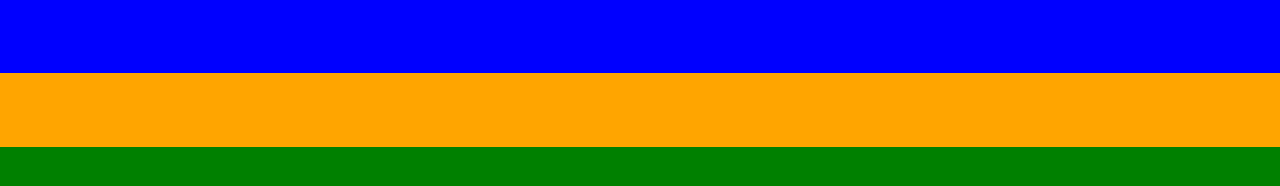
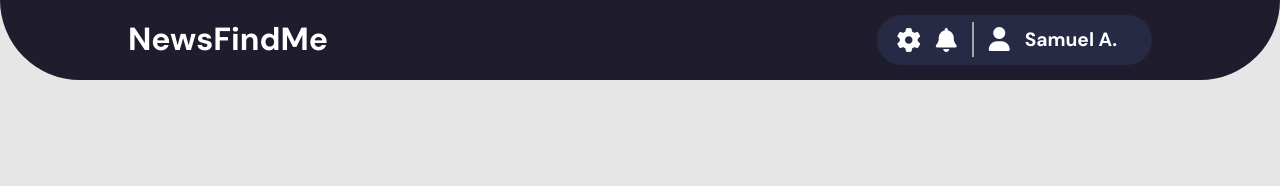
Before and after one commit to rogertraining/NewsFindMe, a plain HTML site: page src/interfaces/dashboard/dashboard.html in a window 1280 px wide. Drawn offline with Linux system fonts and the light colour scheme.

Commit message:
dashboard navbar styling conclude

```diff
--- a/src/interfaces/dashboard/dashboard.css
+++ b/src/interfaces/dashboard/dashboard.css
@@ -1,21 +1,76 @@
+/* Settings */
+@import url('https://fonts.googleapis.com/css2?family=DM+Sans:wght@400;500;700&display=swap');
+
+:root{
+    --color-main:           #1F1C2E;
+    --color-main-21:        #272A45;
+    --color-secondary:      #A4A4A4;
+    --color-secondary-29:   #4A4A4A;
+    --color-background:     #E6E6E6;
+
+    --font-color: #FFFFFF;
+    --font-family: 'DM Sans', sans-serif;
+}
+
+/* Navigation */
+.navigation-wrapper{
+    width: 80%;
+    margin: 0 auto;
+    display: flex;
+    color: var(--font-color);
+    justify-content: space-between;
+    align-items: center;
+}
+
+.navigation-wrapper > .logo{
+}
+
+.navigation-subwrapper{
+    display: flex;
+    align-items: center;
+    font-size: 1.5rem;
+    background-color: var(--color-main-21);
+    padding: 0 20px;
+    height: 50px;
+    border-radius: 25px;
+}
+
+.navigation-subwrapper > .divider{
+    height: 35px;
+    background-color: var(--color-secondary);
+    padding: 0 1px;
+    margin-right: 15px;
+}
+
+.navigation-subwrapper > .name{
+    font-weight: bold;
+    font-size: 1.2rem;
+}
+
+.navigation-subwrapper > .-icon{
+    cursor: pointer;
+    padding-right: 15px;
+}
+
 /* Layout */
-.grid-wrapper{
+.global-wrapper{
     display: flex;
     flex-direction: column;
     height: 100vh;
+    background-color: var(--color-background);
+    font-family: var(--font-family);
 }
 
 .grid-navigation{
     height: 90px;
-    background-color: blue;
+    border-radius: 0 0 200px 200px;
+    background-color: var(--color-main);
 }
 
 .grid-filter{
     height: 90px;
-    background-color: orange;
 }
 
 .grid-news{
     height: 100%;
-    background-color: green;
 }
--- a/src/interfaces/dashboard/dashboard.html
+++ b/src/interfaces/dashboard/dashboard.html
@@ -7,11 +7,24 @@
         <meta name="viewport" content="width=device-width, initial-scale=1">
         <link rel="stylesheet" href="../../css/normalize.css">
         <link rel="stylesheet" href="dashboard.css">
+        <script src="https://kit.fontawesome.com/bb4d151f1d.js" crossorigin="anonymous"></script>
     </head>
     <body>
-        <main class="grid-wrapper">
+        <main class="global-wrapper">
             <nav class="grid-navigation">
-
+                <div class="navigation-wrapper">
+                    <h1 class="logo">NewsFindMe</h1>
+                    <div class="navigation-subwrapper">
+                        <i class="-icon fa-solid fa-gear"></i>
+                        <i class="-icon fa-solid fa-bell"></i>
+                        <div class="divider"></div>
+                        <div class="-icon profile-picture">
+                            <!-- No picture -->
+                            <i class="fa-solid fa-user"></i>
+                        </div>
+                        <p class="-icon name">Samuel A.</p>
+                    </div>
+                </div>
             </nav>
 
             <div class="grid-filter">
```
